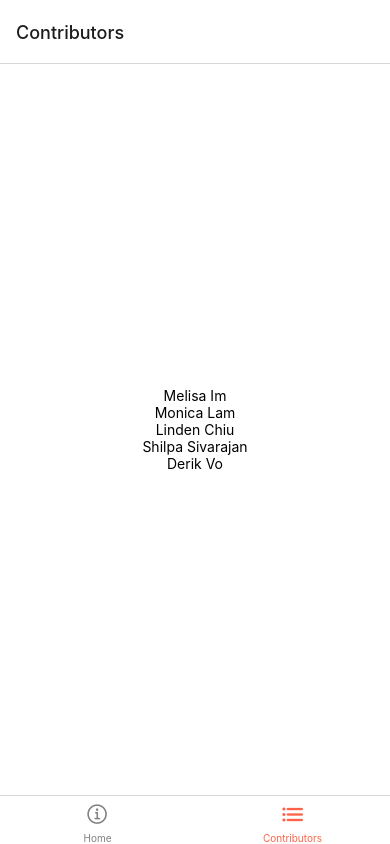
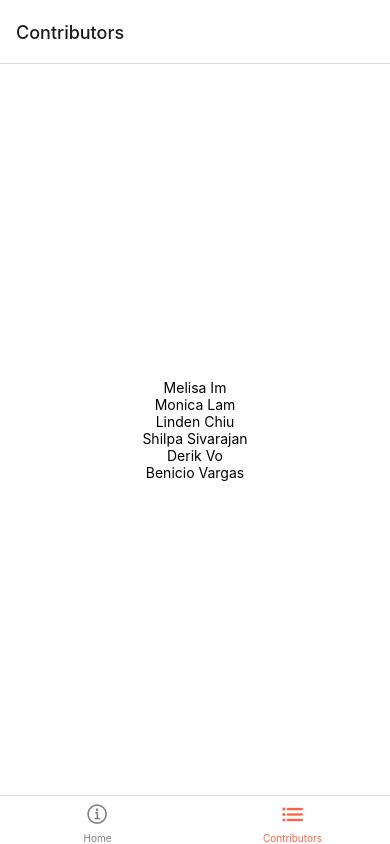
Before and after one commit to LittleTechBookClub/swarm-ios-app, a React Native app: screen /Contributors in a window 390 px wide. Built offline with nearby package versions, Linux system fonts and the light colour scheme.

Commit message:
added name to contributor list and incremented list count by 1

```diff
--- a/src/Contributors.tsx
+++ b/src/Contributors.tsx
@@ -2,7 +2,14 @@ import React from 'react';
 import { StyleSheet, Text, ScrollView } from 'react-native';
 
 const Contributors = () => {
-  const contributorsList = ['Melisa Im', 'Monica Lam', 'Linden Chiu', 'Shilpa Sivarajan', 'Derik Vo'];
+  const contributorsList = [
+    'Melisa Im',
+    'Monica Lam',
+    'Linden Chiu',
+    'Shilpa Sivarajan',
+    'Derik Vo',
+    'Benicio Vargas',
+  ];
 
   return (
     <ScrollView
```
Also changed, not shown: 1 other file (tests, documents, lock files or other folders).
